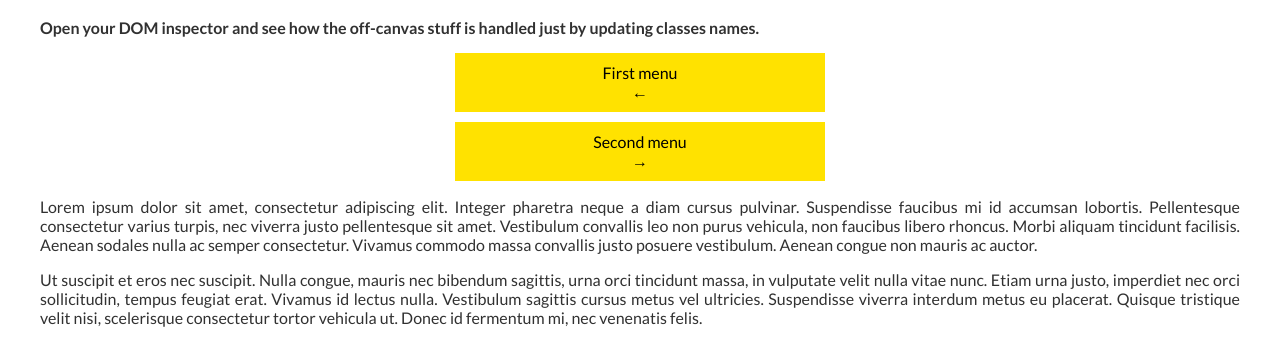
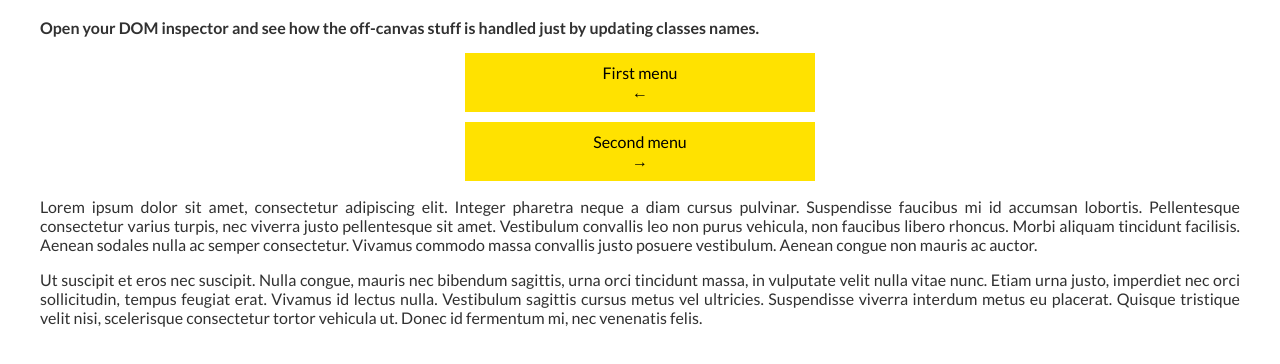
Before and after one commit to toomuchdesign/offside, a website: page demos/typical/index.html in a window 1280 px wide. Shown: the part 228-592 px from the top of the page. Drawn offline with Linux system fonts and the light colour scheme.

Commit message:
Add border-box box-sizing to all demos

```diff
--- a/demos/css/demo.css
+++ b/demos/css/demo.css
@@ -1,3 +1,12 @@
+/* Setting border-box box-sizing + ie fallback
+----------------------------------------------- */
+* {
+    -webkit-box-sizing: border-box;
+    -moz-box-sizing: border-box;
+    -ms-box-sizing: border-box;
+    box-sizing: border-box;
+}
+
 html {
     height: 100%;
 }
```
